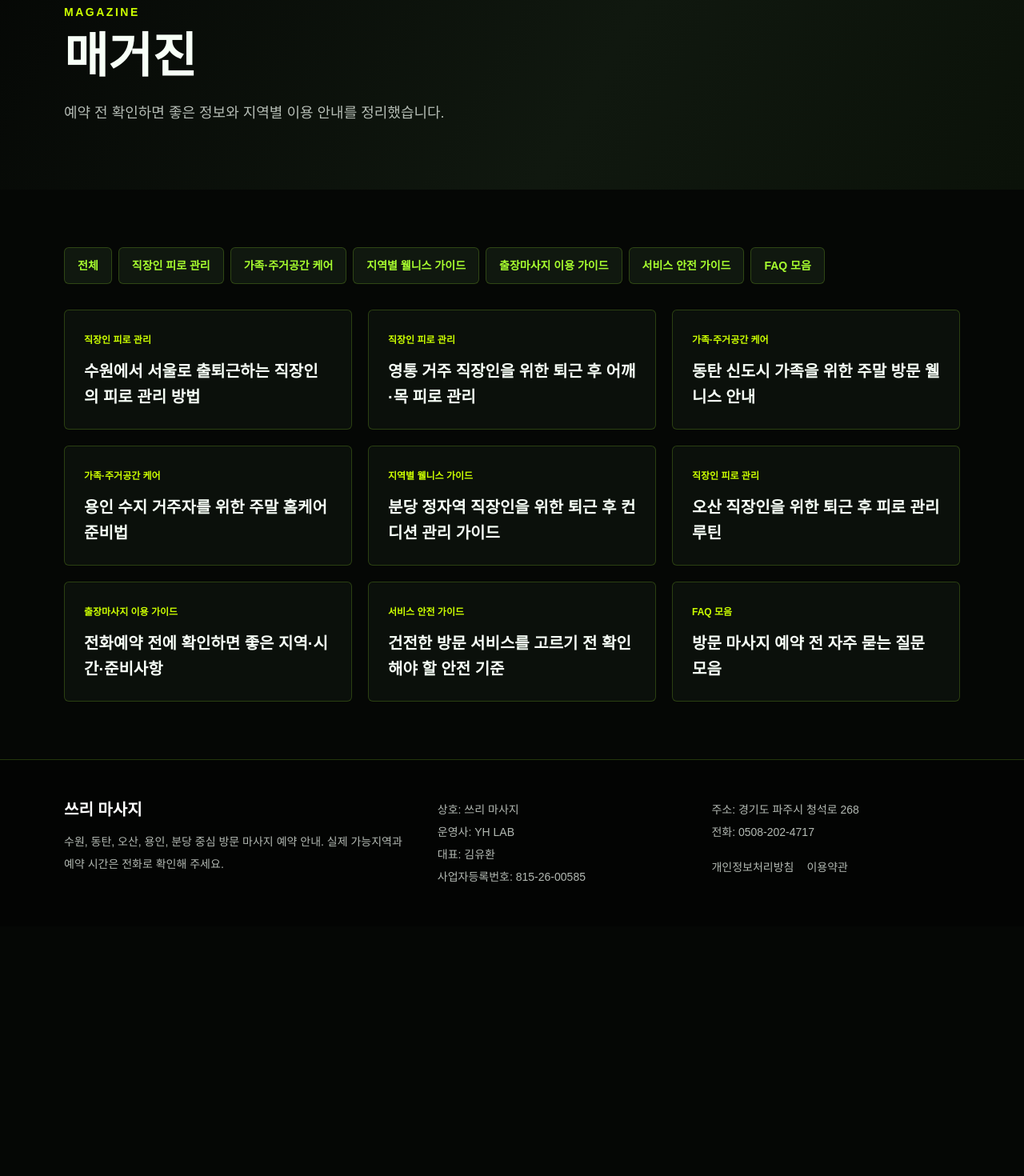
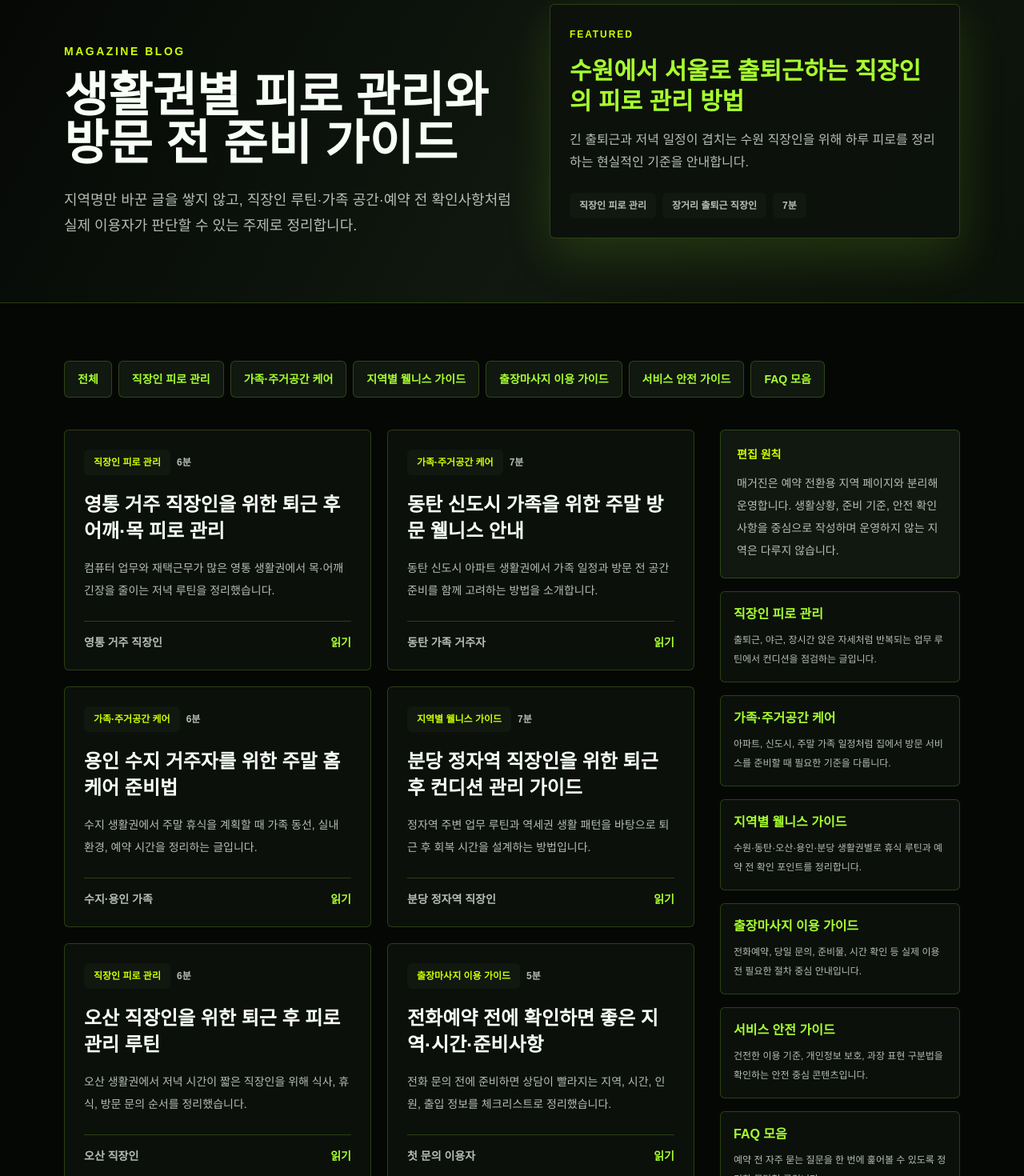
Before and after one commit to guhara1/sixmassage, a Next.js app: page /magazine in a window 1280 px wide. Shown: the part 140-1610 px from the top of the page at 80% size. Before the commit the page ends 1298 px from the top, so only its background shows below. Built offline with nearby package versions, Linux system fonts and the light colour scheme.

Commit message:
Improve magazine blog experience

```diff
--- a/app/magazine/page.tsx
+++ b/app/magazine/page.tsx
@@ -1,6 +1,5 @@
 import Link from "next/link";
-import { PageHero } from "@/components/PageHero";
-import { magazineCategories, magazinePosts } from "@/lib/site-data";
+import { magazineCategories, magazineCategoryDetails, magazinePosts } from "@/lib/site-data";
 
 export const metadata = {
   title: "매거진",
@@ -8,25 +7,76 @@ export const metadata = {
 };
 
 export default function MagazinePage() {
+  const [featured, ...restPosts] = magazinePosts;
+
   return (
     <>
-      <PageHero eyebrow="Magazine" title="매거진" description="예약 전 확인하면 좋은 정보와 지역별 이용 안내를 정리했습니다." />
+      <section className="border-b border-black/10 bg-[linear-gradient(120deg,#050705_0%,#10180f_56%,#0b1209_100%)] py-16 md:py-20">
+        <div className="container">
+          <div className="grid items-end gap-10 lg:grid-cols-[1.05fr_0.95fr]">
+            <div>
+              <p className="text-sm font-bold uppercase tracking-[0.18em] text-gold">Magazine Blog</p>
+              <h1 className="mt-4 max-w-3xl text-4xl font-black leading-tight md:text-6xl">생활권별 피로 관리와 방문 전 준비 가이드</h1>
+              <p className="mt-6 max-w-2xl text-lg leading-8 text-ink/72">
+                지역명만 바꾼 글을 쌓지 않고, 직장인 루틴·가족 공간·예약 전 확인사항처럼 실제 이용자가 판단할 수 있는 주제로 정리합니다.
+              </p>
+            </div>
+            <Link className="focus-ring rounded-md border border-black/10 bg-white p-6 shadow-soft hover:border-leaf/50" href={`/magazine/${featured.slug}`}>
+              <span className="text-xs font-bold uppercase tracking-[0.16em] text-gold">Featured</span>
+              <h2 className="mt-4 text-3xl font-black leading-tight text-leaf">{featured.title}</h2>
+              <p className="mt-4 leading-7 text-ink/72">{featured.excerpt}</p>
+              <div className="mt-6 flex flex-wrap gap-2 text-xs font-bold text-ink/72">
+                <span className="rounded-md bg-mint px-3 py-2">{featured.category}</span>
+                <span className="rounded-md bg-mint px-3 py-2">{featured.audience}</span>
+                <span className="rounded-md bg-mint px-3 py-2">{featured.readTime}</span>
+              </div>
+            </Link>
+          </div>
+        </div>
+      </section>
+
       <section className="section">
         <div className="container">
-          <div className="mb-8 flex gap-2 overflow-x-auto text-sm font-bold">
+          <nav className="mb-10 flex gap-2 overflow-x-auto text-sm font-bold" aria-label="매거진 카테고리">
             {magazineCategories.map((category) => (
-              <Link className="focus-ring shrink-0 rounded-md border border-black/10 bg-mint px-4 py-3 text-leaf" href={category === "전체" ? "/magazine" : `/magazine?category=${encodeURIComponent(category)}`} key={category}>
+              <Link className="focus-ring shrink-0 rounded-md border border-black/10 bg-mint px-4 py-3 text-leaf hover:border-leaf/50" href={category === "전체" ? "/magazine" : `/magazine?category=${encodeURIComponent(category)}`} key={category}>
                 {category}
               </Link>
             ))}
-          </div>
-          <div className="grid gap-5 md:grid-cols-3">
-            {magazinePosts.map((post) => (
-              <Link className="focus-ring rounded-md border border-black/10 bg-white p-6 hover:border-leaf/40" href={`/magazine/${post.slug}`} key={post.slug}>
-                <span className="text-xs font-bold text-gold">{post.category}</span>
-                <h2 className="mt-3 text-xl font-bold leading-8">{post.title}</h2>
-              </Link>
-            ))}
+          </nav>
+
+          <div className="grid items-start gap-8 lg:grid-cols-[minmax(0,1fr)_300px]">
+            <div className="grid gap-5 md:grid-cols-2">
+              {restPosts.map((post) => (
+                <Link className="focus-ring group rounded-md border border-black/10 bg-white p-6 transition hover:-translate-y-1 hover:border-leaf/50 hover:shadow-soft" href={`/magazine/${post.slug}`} key={post.slug}>
+                  <div className="flex flex-wrap items-center gap-2 text-xs font-bold">
+                    <span className="rounded-md bg-mint px-3 py-2 text-gold">{post.category}</span>
+                    <span className="text-ink/68">{post.readTime}</span>
+                  </div>
+                  <h2 className="mt-5 text-2xl font-black leading-snug group-hover:text-leaf">{post.title}</h2>
+                  <p className="mt-4 text-sm leading-7 text-ink/70">{post.excerpt}</p>
+                  <div className="mt-6 flex items-center justify-between border-t border-black/10 pt-4 text-sm font-bold">
+                    <span className="text-ink/68">{post.audience}</span>
+                    <span className="text-leaf">읽기</span>
+                  </div>
+                </Link>
+              ))}
+            </div>
+
+            <aside className="sticky top-24 grid gap-4 self-start">
+              <div className="rounded-md border border-black/10 bg-mint p-5">
+                <p className="text-sm font-bold text-gold">편집 원칙</p>
+                <p className="mt-3 text-sm leading-7 text-ink/72">
+                  매거진은 예약 전환용 지역 페이지와 분리해 운영합니다. 생활상황, 준비 기준, 안전 확인사항을 중심으로 작성하며 운영하지 않는 지역은 다루지 않습니다.
+                </p>
+              </div>
+              {magazineCategoryDetails.map((category) => (
+                <Link className="focus-ring rounded-md border border-black/10 bg-white p-4 hover:border-leaf/50" href={`/magazine?category=${encodeURIComponent(category.name)}`} key={category.name}>
+                  <h3 className="font-bold text-leaf">{category.name}</h3>
+                  <p className="mt-2 text-xs leading-6 text-ink/68">{category.description}</p>
+                </Link>
+              ))}
+            </aside>
           </div>
         </div>
       </section>
--- a/lib/site-data.ts
+++ b/lib/site-data.ts
@@ -96,51 +96,105 @@ export const magazineCategories = [
   "FAQ 모음"
 ];
 
+export const magazineCategoryDetails = [
+  {
+    name: "직장인 피로 관리",
+    description: "출퇴근, 야근, 장시간 앉은 자세처럼 반복되는 업무 루틴에서 컨디션을 점검하는 글입니다."
+  },
+  {
+    name: "가족·주거공간 케어",
+    description: "아파트, 신도시, 주말 가족 일정처럼 집에서 방문 서비스를 준비할 때 필요한 기준을 다룹니다."
+  },
+  {
+    name: "지역별 웰니스 가이드",
+    description: "수원·동탄·오산·용인·분당 생활권별로 휴식 루틴과 예약 전 확인 포인트를 정리합니다."
+  },
+  {
+    name: "출장마사지 이용 가이드",
+    description: "전화예약, 당일 문의, 준비물, 시간 확인 등 실제 이용 전 필요한 절차 중심 안내입니다."
+  },
+  {
+    name: "서비스 안전 가이드",
+    description: "건전한 이용 기준, 개인정보 보호, 과장 표현 구분법을 확인하는 안전 중심 콘텐츠입니다."
+  },
+  {
+    name: "FAQ 모음",
+    description: "예약 전 자주 묻는 질문을 한 번에 훑어볼 수 있도록 정리한 문답형 글입니다."
+  }
+];
+
 export const magazinePosts = [
   {
     slug: "suwon-commuter-fatigue-routine",
     title: "수원에서 서울로 출퇴근하는 직장인의 피로 관리 방법",
-    category: "직장인 피로 관리"
+    category: "직장인 피로 관리",
+    excerpt: "긴 출퇴근과 저녁 일정이 겹치는 수원 직장인을 위해 하루 피로를 정리하는 현실적인 기준을 안내합니다.",
+    audience: "장거리 출퇴근 직장인",
+    readTime: "7분"
   },
   {
     slug: "yeongtong-after-work-neck-shoulder-care",
     title: "영통 거주 직장인을 위한 퇴근 후 어깨·목 피로 관리",
-    category: "직장인 피로 관리"
+    category: "직장인 피로 관리",
+    excerpt: "컴퓨터 업무와 재택근무가 많은 영통 생활권에서 목·어깨 긴장을 줄이는 저녁 루틴을 정리했습니다.",
+    audience: "영통 거주 직장인",
+    readTime: "6분"
   },
   {
     slug: "dongtan-family-weekend-wellness",
     title: "동탄 신도시 가족을 위한 주말 방문 웰니스 안내",
-    category: "가족·주거공간 케어"
+    category: "가족·주거공간 케어",
+    excerpt: "동탄 신도시 아파트 생활권에서 가족 일정과 방문 전 공간 준비를 함께 고려하는 방법을 소개합니다.",
+    audience: "동탄 가족 거주자",
+    readTime: "7분"
   },
   {
     slug: "yongin-suji-weekend-homecare",
     title: "용인 수지 거주자를 위한 주말 홈케어 준비법",
-    category: "가족·주거공간 케어"
+    category: "가족·주거공간 케어",
+    excerpt: "수지 생활권에서 주말 휴식을 계획할 때 가족 동선, 실내 환경, 예약 시간을 정리하는 글입니다.",
+    audience: "수지·용인 가족",
+    readTime: "6분"
   },
   {
     slug: "bundang-jeongja-after-work-recovery",
     title: "분당 정자역 직장인을 위한 퇴근 후 컨디션 관리 가이드",
-    category: "지역별 웰니스 가이드"
+    category: "지역별 웰니스 가이드",
+    excerpt: "정자역 주변 업무 루틴과 역세권 생활 패턴을 바탕으로 퇴근 후 회복 시간을 설계하는 방법입니다.",
+    audience: "분당 정자역 직장인",
+    readTime: "7분"
   },
   {
     slug: "osan-worker-evening-routine",
     title: "오산 직장인을 위한 퇴근 후 피로 관리 루틴",
-    category: "직장인 피로 관리"
+    category: "직장인 피로 관리",
+    excerpt: "오산 생활권에서 저녁 시간이 짧은 직장인을 위해 식사, 휴식, 방문 문의 순서를 정리했습니다.",
+    audience: "오산 직장인",
+    readTime: "6분"
   },
   {
     slug: "reservation-phone-checklist",
     title: "전화예약 전에 확인하면 좋은 지역·시간·준비사항",
-    category: "출장마사지 이용 가이드"
+    category: "출장마사지 이용 가이드",
+    excerpt: "전화 문의 전에 준비하면 상담이 빨라지는 지역, 시간, 인원, 출입 정보를 체크리스트로 정리했습니다.",
+    audience: "첫 문의 이용자",
+    readTime: "5분"
   },
   {
     slug: "safe-visit-service-checkpoints",
     title: "건전한 방문 서비스를 고르기 전 확인해야 할 안전 기준",
-    category: "서비스 안전 가이드"
+    category: "서비스 안전 가이드",
+    excerpt: "과장 광고, 개인정보 요청, 운영지역 불일치처럼 예약 전 반드시 확인해야 할 안전 기준을 다룹니다.",
+    audience: "안전 기준 확인자",
+    readTime: "6분"
   },
   {
     slug: "visit-massage-faq-summary",
     title: "방문 마사지 예약 전 자주 묻는 질문 모음",
-    category: "FAQ 모음"
+    category: "FAQ 모음",
+    excerpt: "가능지역, 당일 예약, 요금 확인, 방문 전 준비처럼 반복되는 질문을 읽기 쉽게 묶었습니다.",
+    audience: "예약 전 확인자",
+    readTime: "5분"
   }
 ];
 
```
Also changed, not shown: app/magazine/[slug]/page.tsx (+41 -4 lines).
